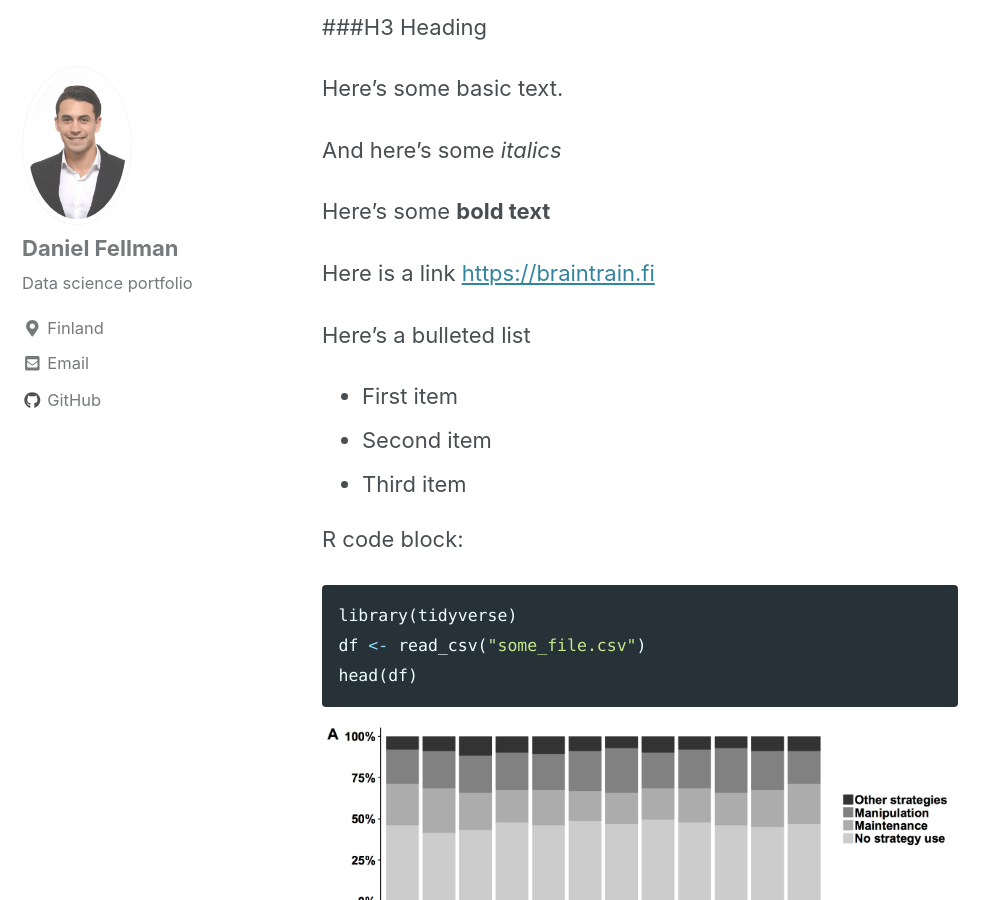
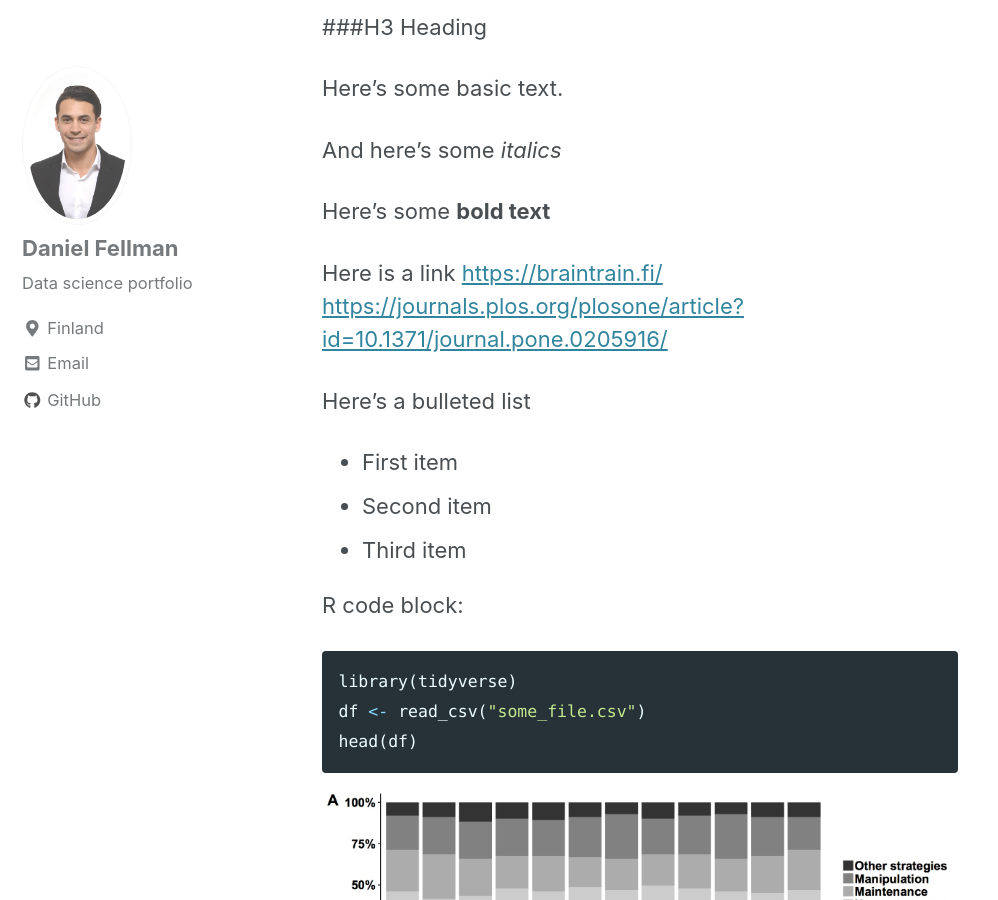
Before and after one commit to danielfellman/df.github.io, a Jekyll site: the page built from _posts/2019-01-08-visualization.md, in a window 1280 px wide and 900 px high, scrolled down 382 px. Shown: the whole window, without its empty margins (0-998 px from the left). Built offline with Jekyll 4.4.1, drawn with Linux system fonts in a browser that asks for light colours; cached includes are drawn as plain includes; nearby versions of some CDN libraries; some of the changed lines change nothing that is shown.

Commit message:
Update 2019-01-08-visualization.md

```diff
--- a/_posts/2019-01-08-visualization.md
+++ b/_posts/2019-01-08-visualization.md
@@ -17,7 +17,8 @@ And here's some *italics*
 
 Here's some **bold text**
 
-Here is a link [https://braintrain.fi](https://braintrain.fi)
+Here is a link [https://braintrain.fi/](https://braintrain.fi)
+[https://journals.plos.org/plosone/article?id=10.1371/journal.pone.0205916/](https://journals.plos.org/plosone/article?id=10.1371/journal.pone.0205916)
 
 Here's a bulleted list
 * First item
```
